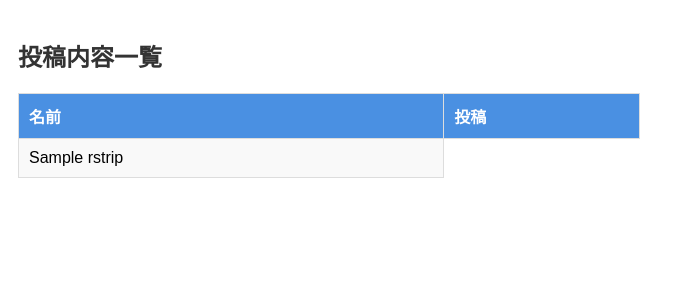
After one commit to S4AK4N/Flask, a Flask app: template templates/form_past.html in a window 1280 px wide. The commit adds this page. Shown: the top 300 px of the page, without its empty margins (0-685 px from the left). Run offline with Flask 3, Linux system fonts and the light colour scheme; the template is opened without the code that fills it: most values are stand-ins (such as "Sample title", 1, 10 or a date in 2020).

Commit message:
過去投稿ページを表示できるようにした

```diff
--- a/app.py
+++ b/app.py
@@ -1,4 +1,5 @@
 from flask import Flask, render_template,request
+import codecs
 app = Flask(__name__)
 
 names = ["さばす","TanakaMasahiko","KawaiShinzoV2"]
@@ -9,10 +10,9 @@ def top():
 
     return render_template("index.html",savas=savas)
 
-# NOTE:routeにアクセスした時
+# NOTE:/formにアクセスした時
 @app.route("/form")
 def show():
-
 
     return render_template("form.html",names = names)
 
@@ -23,7 +23,7 @@ def result():
     # POSTメソッドの場合
     if request.method == "POST":
         name = request.form["name"]
-        text = request.form["article"]  # `text`ではなく`article`に変更
+        text = request.form["article"]
     # GETメソッドの場合
     else:
         name = request.args.get("name")
@@ -31,6 +31,14 @@ def result():
 
     return render_template("form_result.html", name=name, text=text)
 
+@app.route("/past",methods = ["GET"])
+def past():
+
+    file = codecs.open("text.text","r","UTF-8")
+    pasts = file.readlines()
+    file.close()
+
+    return render_template("form_past.html",pasts=pasts)
 
 
 
--- a/templates/form.html
+++ b/templates/form.html
@@ -16,5 +16,6 @@
 
 <p><a href="/form">フォームへ</a>
 <p><a href="/">Topページへ</a>
+<p><a href="/past">過去投稿へ</a>
 
 {% endblock %}
--- /dev/null
+++ b/templates/form_past.html
@@ -0,0 +1,57 @@
+{% extends "layout.html" %}
+
+{% block content %}
+<h2>投稿内容一覧</h2>
+<table>
+    <tr>
+        <th>名前</th>
+        <th>投稿</th>
+    </tr>
+    {% for past in pasts %}
+        {% set column = past.rstrip().split(",") %}
+        <tr>
+            {% for item in column %}
+                <td>{{ item.strip() }}</td>
+            {% endfor %}
+        </tr>
+    {% endfor %}
+</table>
+
+<style>
+    /* テーブル全体のスタイル */
+    table {
+        width: 50%;
+        margin-top: 20px;
+        border-collapse: collapse;
+        font-family: Arial, sans-serif;
+    }
+
+    /* テーブルヘッダーのスタイル */
+    th {
+        background-color: #4a90e2;
+        color: white;
+        padding: 10px;
+        text-align: left;
+        border: 1px solid #ddd;
+    }
+
+    /* テーブルセルのスタイル */
+    td {
+        padding: 10px;
+        border: 1px solid #ddd;
+        text-align: left;
+    }
+
+    /* 偶数行に色をつける */
+    tr:nth-child(even) {
+        background-color: #f9f9f9;
+    }
+
+    /* 見出しのスタイル */
+    h2 {
+        font-weight: bold;
+        font-size: 24px;
+        color: #333;
+    }
+</style>
+{% endblock %}
```
Also changed, not shown: 1 other file.
